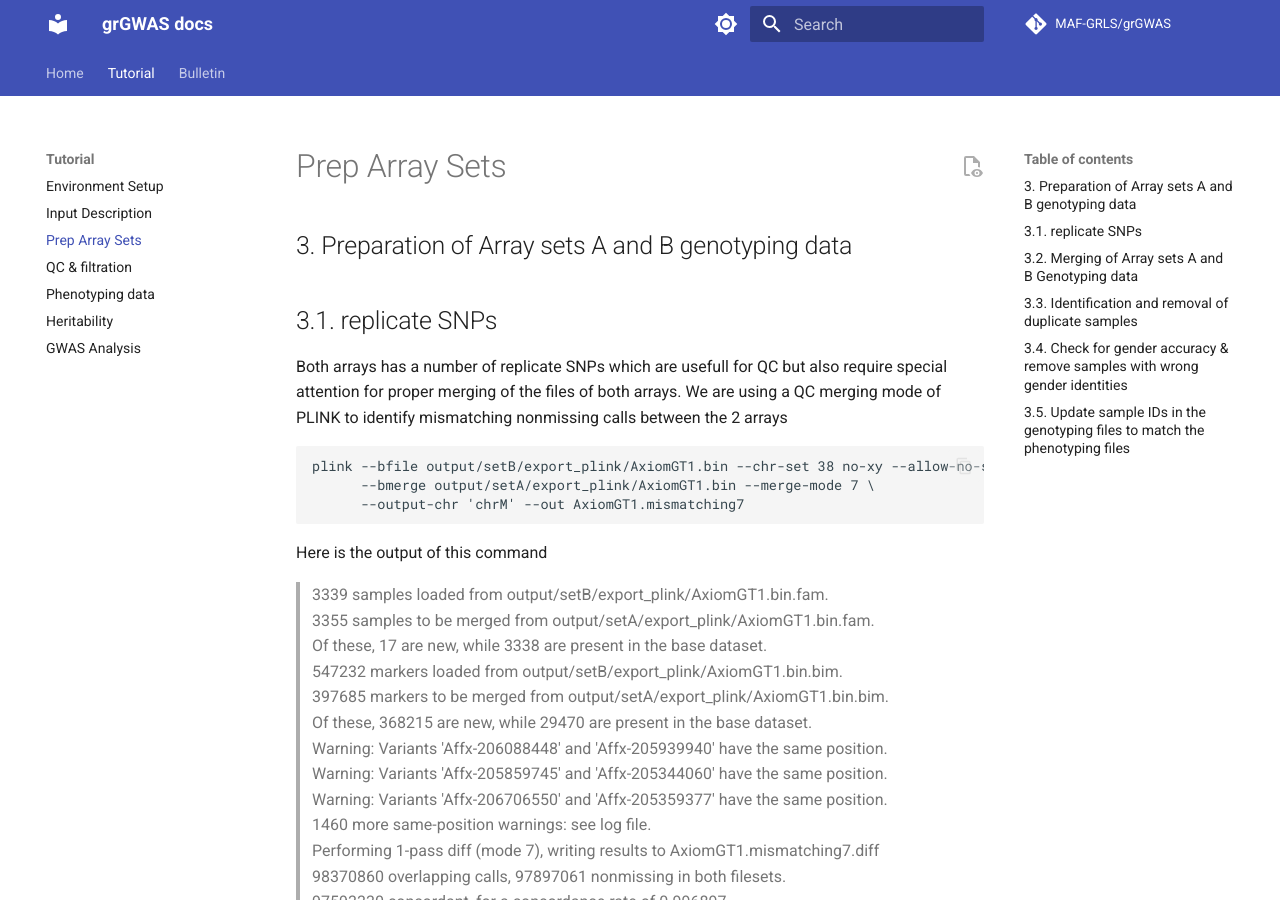
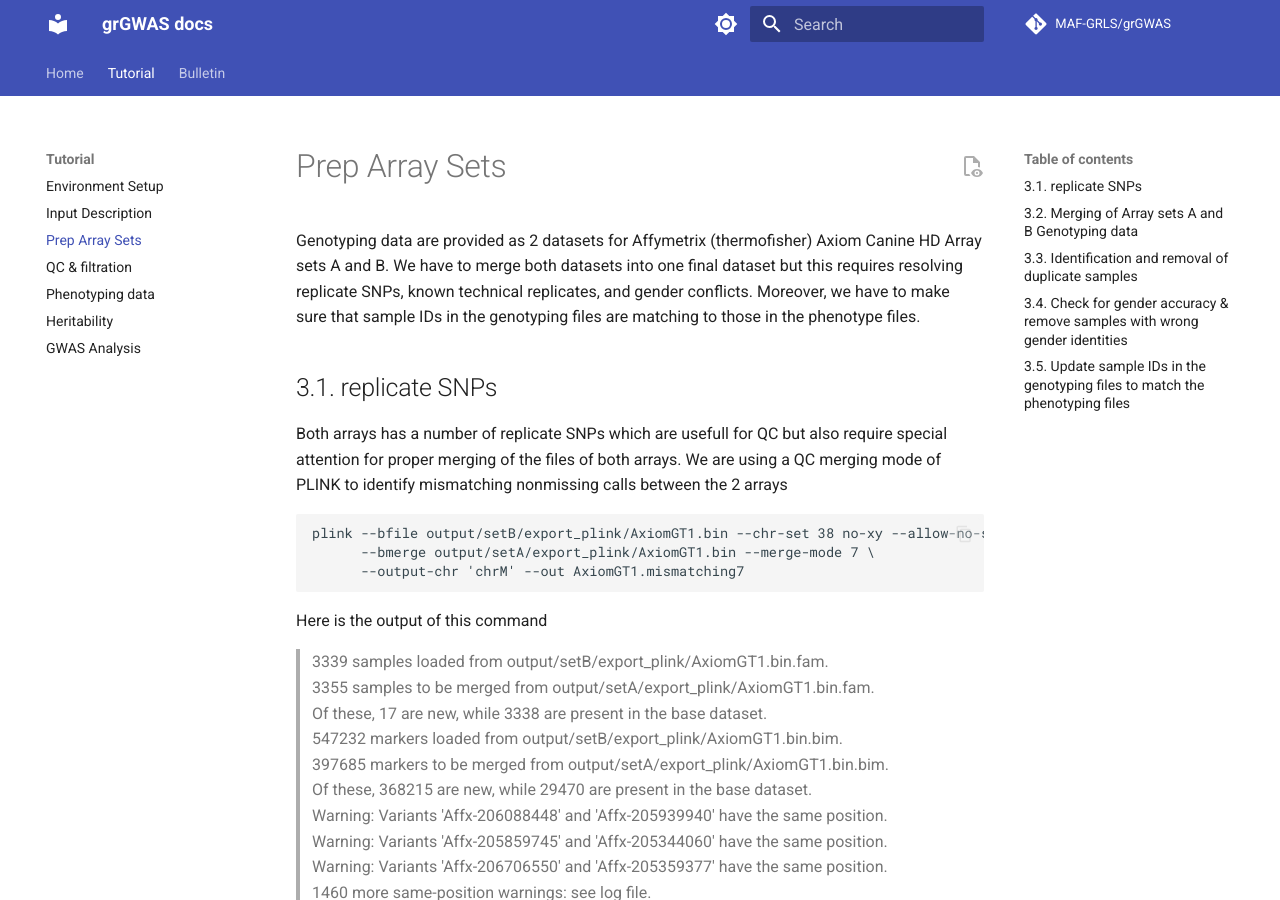
Before and after one commit to morrisanimalfoundation/grGWAS, an MkDocs documentation site: the page built from docs/3.prep_arrays.md, in a window 1280 px wide and 900 px high. Built offline with MkDocs 1.6.1 and Material for MkDocs 9.7.7, drawn with Linux system fonts in a browser that asks for light colours; comment, search, counter and statistics services are not loaded.

Commit message:
Update 3.prep_arrays.md

```diff
--- a/docs/3.prep_arrays.md
+++ b/docs/3.prep_arrays.md
@@ -1,4 +1,6 @@
-## 3. Preparation of Array sets A and B genotyping data
+
+Genotyping data are provided as 2 datasets for Affymetrix (thermofisher) Axiom Canine HD Array sets A and B. We have to merge both datasets into one final dataset but this requires resolving replicate SNPs, known technical replicates, and gender conflicts. Moreover, we have to make sure that sample IDs in the genotyping files are matching to those in the phenotype files.
+
 ## 3.1. replicate SNPs
 Both arrays has a number of replicate SNPs which are usefull for QC but also require special attention for proper merging of the files of both arrays. We are using a QC merging mode of PLINK to identify mismatching nonmissing calls between the 2 arrays
 
```
